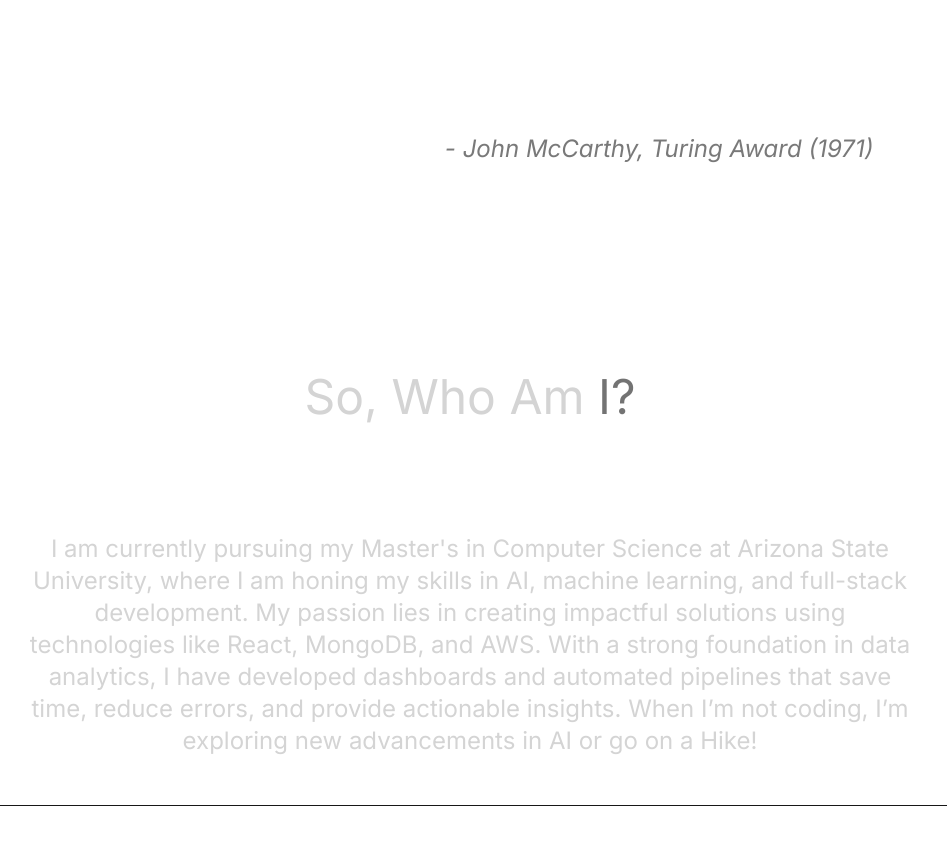
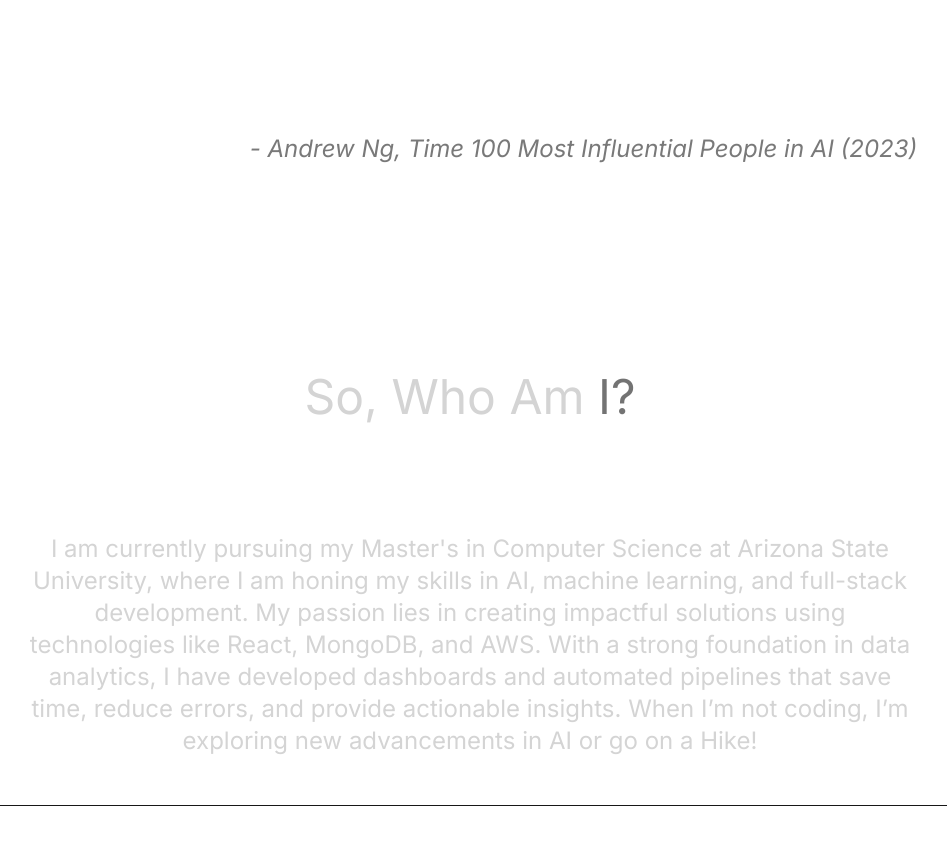
Before and after one commit to praveen-raj-m/mysite, a React (Vite) app: page / in a window 1280 px wide. Shown: the part 960-1805 px from the top of the page, without its empty margins (170-1117 px from the left). Built offline with nearby package versions, Linux system fonts and the light colour scheme.

Commit message:
Update index.js

```diff
--- a/src/constants/index.js
+++ b/src/constants/index.js
@@ -16,16 +16,17 @@ export const QUOTES = [
     author: "Marvin Minsky",
     specialty: "Turing Award (1969)"
   },
+    {
+    quote: "Life is shockingly short; I don't want to waste that many days.",
+    author: "Andrew Ng",
+    specialty: "Time 100 Most Influential People in AI (2023)"
+  },
   {
     quote: "Self-righteousness has killed more people than smoking.",
     author: "John McCarthy",
     specialty: "Turing Award (1971)"
   },
-  {
-    quote: "Life is shockingly short; I don't want to waste that many days.",
-    author: "Andrew Ng",
-    specialty: "Time 100 Most Influential People in AI (2023)"
-  },
+
   {
     quote: "Even a cat has things it can do that AI cannot.",
     author: "Fei-Fei Li",
```
